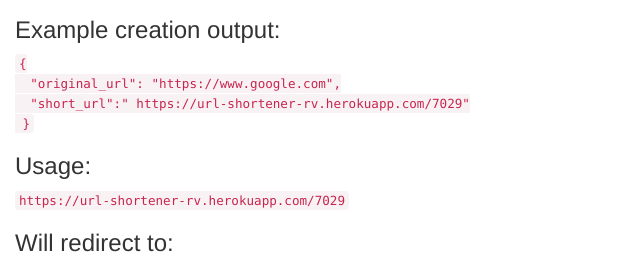
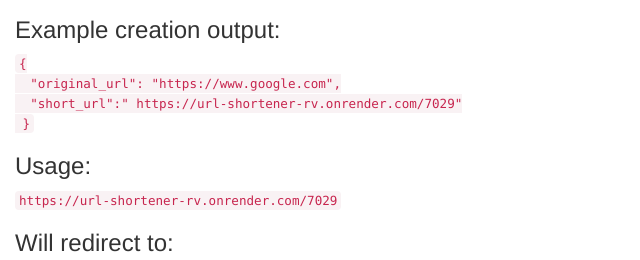
Before and after one commit to rvrvrv/url-short, a website: page index.html in a window 1280 px wide. Shown: the part 279-539 px from the top of the page, 0-640 px from the left. Drawn offline with nearby package versions, Linux system fonts and the light colour scheme.

Commit message:
Update URLs

```diff
--- a/index.html
+++ b/index.html
@@ -23,12 +23,12 @@
 		<h3>Example creation output:</h3>
 		<code>{<br>
 			&nbsp;&nbsp;"original_url": "https://www.google.com",<br>
-		 	&nbsp;&nbsp;"short_url":" https://url-shortener-rv.herokuapp.com/7029"<br>
+		 	&nbsp;&nbsp;"short_url":" https://url-shortener-rv.onrender.com/7029"<br>
 		 &nbsp;}
 		</code>
 		<br>
 		<h3>Usage:</h3>
-		<code>https://url-shortener-rv.herokuapp.com/7029</code>
+		<code>https://url-shortener-rv.onrender.com/7029</code>
 		<h3>Will redirect to:</h3>
 		<code>https://www.google.com/</code>
 	</div>
```
